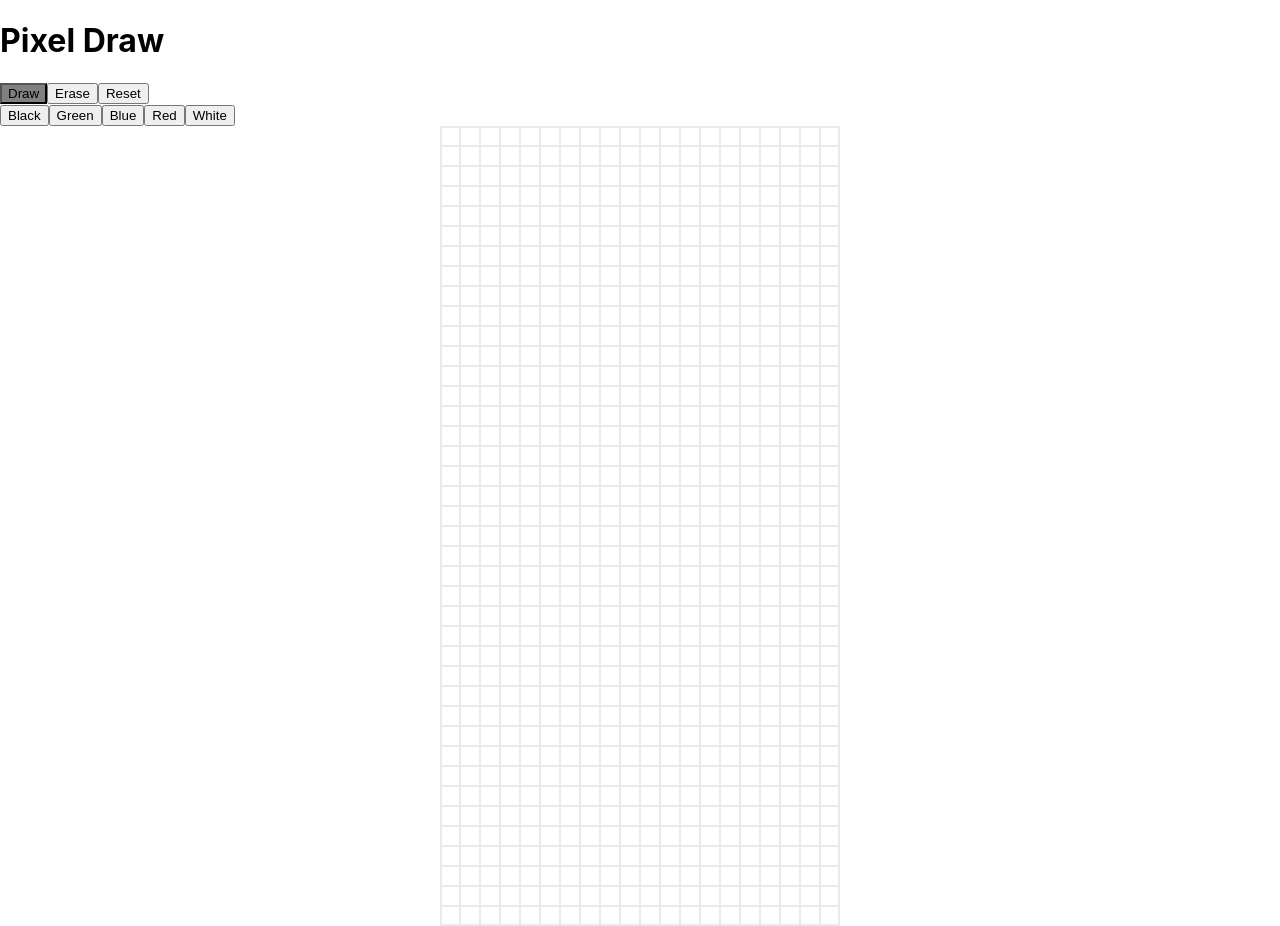
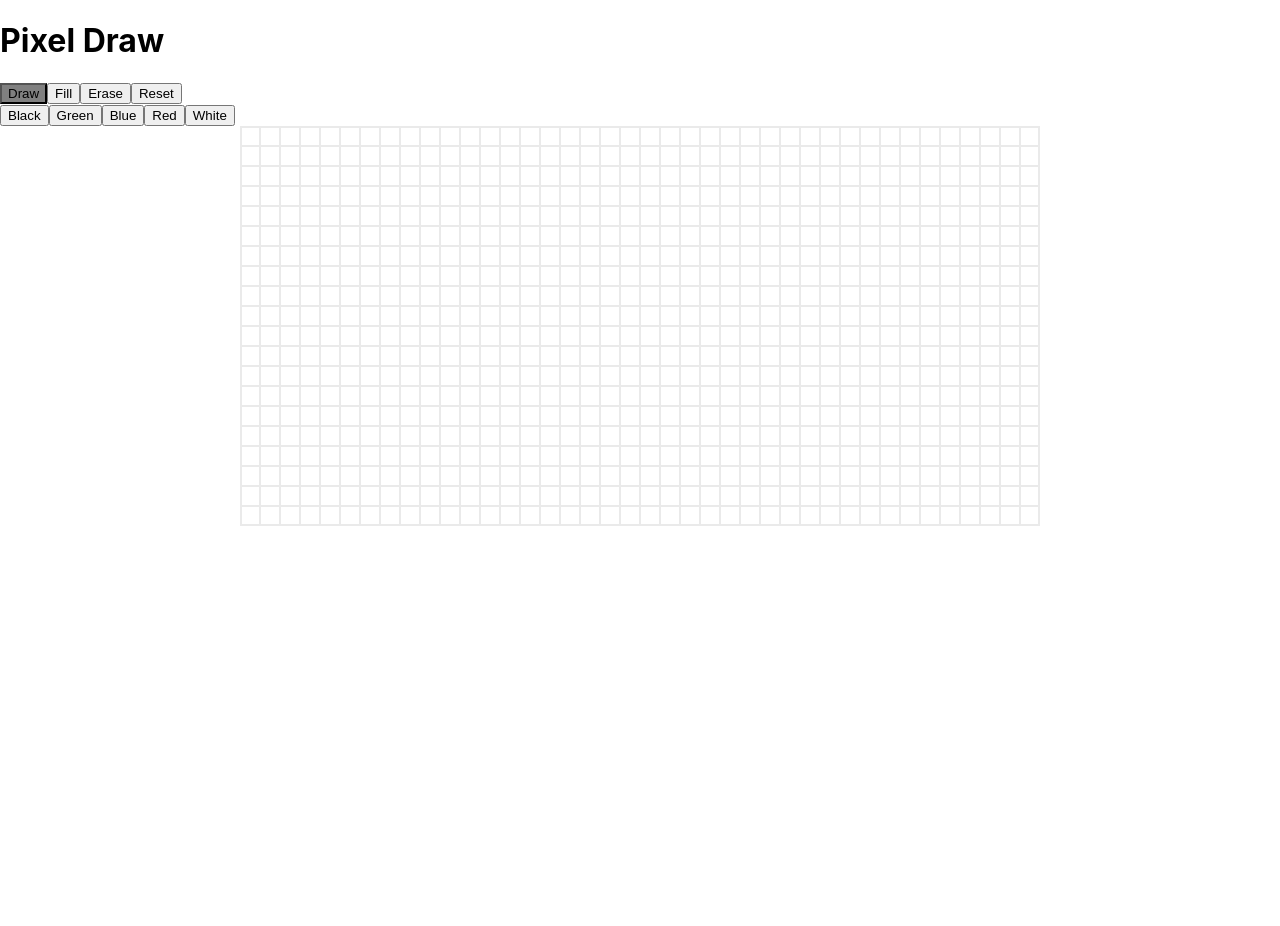
Before and after one commit to luketmillar/pixel-draw, a React (Create React App) app: page / in a window 1280 px wide. After the commit the page ends 800 px from the top, so only its background shows below. Built offline with nearby package versions, Linux system fonts and the light colour scheme.

Commit message:
Fill tool

```diff
--- a/src/App.tsx
+++ b/src/App.tsx
@@ -9,7 +9,7 @@ function App() {
       <h1>Pixel Draw</h1>
       <Toolbar />
       <div style={{ width: '100%', display: 'flex', alignItems: 'center', justifyContent: 'center' }}>
-        <Canvas width={20} height={40} />
+        <Canvas width={40} height={20} />
       </div>
     </>
   )
--- a/src/Canvas/Components/Canvas.tsx
+++ b/src/Canvas/Components/Canvas.tsx
@@ -4,6 +4,7 @@ import Grid from './Grid'
 import { CellSize } from '../Model/size'
 import Cells from './Cells'
 import InputLayer from './InputLayer'
+import drawing from '../Model/drawing'
 
 interface IProps {
     width: number
@@ -11,6 +12,9 @@ interface IProps {
 }
 
 const Canvas = (props: IProps) => {
+    React.useEffect(() => {
+        drawing.updateSize(props.height, props.width)
+    }, [props.height, props.width])
     return <div style={{ position: 'relative', width: props.width * CellSize, height: props.height * CellSize }}>
         <Stacked>
             <Background columns={props.width} rows={props.height} backgroundColor={'white'} />
--- a/src/Canvas/Model/drawing.ts
+++ b/src/Canvas/Model/drawing.ts
@@ -3,7 +3,7 @@ import { Cell } from "./types"
 
 type CellColorCallback = (color: string | undefined) => void
 
-const getCellKey = (cell: Cell) => `${cell.row}-${cell.column}`
+export const getCellKey = (cell: Cell) => `${cell.row}-${cell.column}`
 
 class Drawing {
     private rows: number = 0
@@ -45,6 +45,13 @@ class Drawing {
         }
     }
 
+    public isOnCanvas(cell: Cell) {
+        if (cell.row < 0 || cell.column < 0 || cell.row >= this.rows || cell.column >= this.columns) {
+            return false
+        }
+        return true
+    }
+
     private notify(cell: Cell) {
         this.subscriptions[getCellKey(cell)]?.forEach(sub => sub(this.getColor(cell)))
     }
--- a/src/Canvas/Toolbar/index.tsx
+++ b/src/Canvas/Toolbar/index.tsx
@@ -3,9 +3,11 @@ import ToolStack, { useCurrentTool } from '../Tools/ToolStack'
 import DrawTool from '../Tools/DrawTool'
 import EraseTool from '../Tools/EraseTool'
 import drawing from '../Model/drawing'
+import FillTool from '../Tools/FillTool'
 
 enum Tool {
     Draw,
+    Fill,
     Erase
 }
 
@@ -16,6 +18,8 @@ const useCurrentToolType = () => {
     }
     if (current instanceof DrawTool) {
         return Tool.Draw
+    } else if (current instanceof FillTool) {
+        return Tool.Fill
     } else {
         return Tool.Erase
     }
@@ -25,6 +29,8 @@ const Toolbar = () => {
     const setTool = (toolType: Tool) => {
         if (toolType === Tool.Draw) {
             ToolStack.replace(new DrawTool())
+        } else if (toolType === Tool.Fill) {
+            ToolStack.replace(new FillTool())
         } else {
             ToolStack.replace(new EraseTool())
         }
@@ -37,20 +43,16 @@ const Toolbar = () => {
         setTool(Tool.Draw)
     }, [])
     const changeColor = (color: string) => {
-        (ToolStack.currentTool as DrawTool).penColor = color
+        (ToolStack.currentTool as (DrawTool | FillTool)).penColor = color
     }
-    React.useEffect(() => {
-        if (currentToolType === Tool.Draw) {
-            changeColor('#000')
-        }
-    }, [currentToolType])
     return (
         <div>
             <button style={{ backgroundColor: currentToolType === Tool.Draw ? 'gray' : undefined }} onClick={() => setTool(Tool.Draw)}>Draw</button>
+            <button style={{ backgroundColor: currentToolType === Tool.Fill ? 'gray' : undefined }} onClick={() => setTool(Tool.Fill)}>Fill</button>
             <button style={{ backgroundColor: currentToolType === Tool.Erase ? 'gray' : undefined }} onClick={() => setTool(Tool.Erase)}>Erase</button>
             <button onClick={reset}>Reset</button>
             {
-                currentToolType === Tool.Draw && (
+                (currentToolType === Tool.Draw || currentToolType === Tool.Fill) && (
                     <div>
                         <button onClick={() => changeColor('#000')}>Black</button>
                         <button onClick={() => changeColor('#0F0')}>Green</button>
--- /dev/null
+++ b/src/Canvas/Tools/FillTool.ts
@@ -0,0 +1,66 @@
+import Tool from "./BaseTool"
+import { Cell } from "../Model/types"
+import drawing, { getCellKey } from "../Model/drawing"
+
+export default class FillTool extends Tool {
+    public penColor: string = '#000'
+
+    public setPenColor(color: string) {
+        this.penColor = color
+    }
+
+    public onStart = (cell: Cell) => {
+        const logic = new FillLogic()
+        logic.getFillCells(cell).forEach(cell => {
+            drawing.setColor(cell, this.penColor)
+        })
+    }
+
+    public onMove = (cell: Cell) => {
+    }
+
+    public onEnd = (cell: Cell) => {
+    }
+}
+
+class FillLogic {
+    private cells: Record<string, boolean> = {}
+    private targetColor: string | undefined
+
+    public getFillCells = (cell: Cell): Cell[] => {
+        this.targetColor = drawing.getColor(cell)
+        return this.innerGetFillCells(cell)
+    }
+
+    private innerGetFillCells = (cell: Cell): Cell[] => {
+        if (this.wasCellSeen(cell) || drawing.getColor(cell) !== this.targetColor) {
+            return []
+        }
+        this.seeCell(cell)
+        const neighbors = this.getNeighbors(cell)
+        const recursiveNeighbors = neighbors.reduce((all: Cell[], neighbor) => ([...all, ...this.innerGetFillCells(neighbor)]), [])
+        return [cell, ...recursiveNeighbors]
+    }
+
+    private seeCell = (cell: Cell) => {
+        this.cells[getCellKey(cell)] = true
+    }
+
+    private wasCellSeen = (cell: Cell) => {
+        return !!this.cells[getCellKey(cell)]
+    }
+
+    private getNeighbors = (cell: Cell) => {
+        const previousRow = cell.row - 1
+        const nextRow = cell.row + 1
+        const previousColumn = cell.column - 1
+        const nextColumn = cell.column + 1
+
+        const top = { row: previousRow, column: cell.column }
+        const left = { row: cell.row, column: previousColumn }
+        const right = { row: cell.row, column: nextColumn }
+        const bottom = { row: nextRow, column: cell.column }
+
+        return [top, left, right, bottom].filter(cell => drawing.isOnCanvas(cell))
+    }
+}
```
